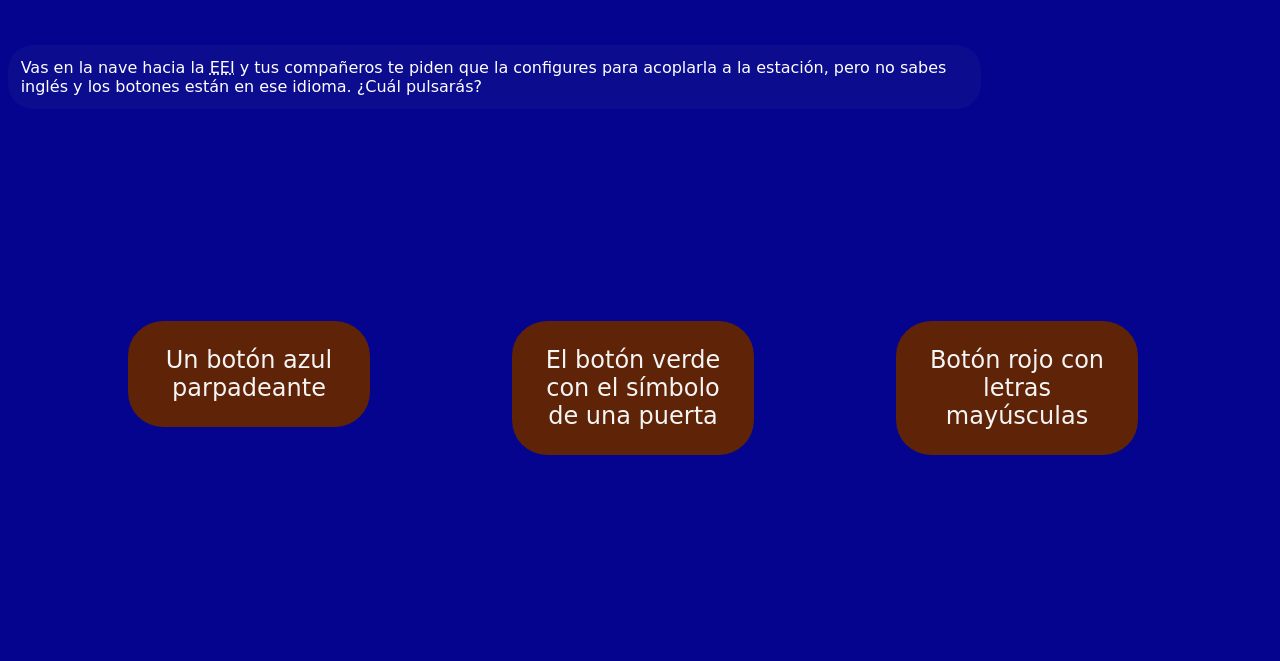
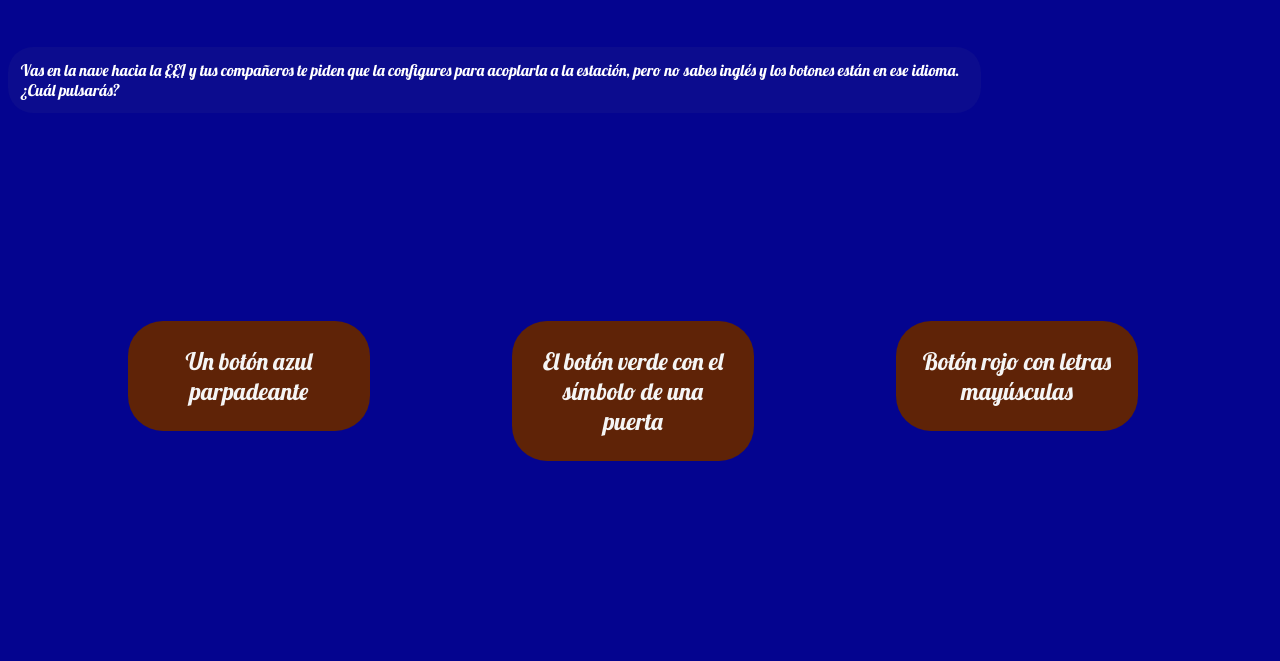
Before and after one commit to Adrian-Cobos/Projecto_CSS, a plain HTML site: page pages/1preg.html in a window 1280 px wide. Shown: the part 139-800 px from the top of the page. Drawn offline with Linux system fonts and the light colour scheme.

Commit message:
12.10 16/02/2023

```diff
--- a/pages/1preg.html
+++ b/pages/1preg.html
@@ -6,6 +6,15 @@
     <meta name="viewport" content="width=device-width, initial-scale=1.0">
     <link href="../css/main.css" rel="stylesheet" type="text/css"/>
     <title>Pregunta 1</title>
+
+    <!--Fuentes-->
+    <link rel="preconnect" href="https://fonts.googleapis.com">
+    <link rel="preconnect" href="https://fonts.gstatic.com" crossorigin>
+    <link href="https://fonts.googleapis.com/css2?family=Bebas+Neue&display=swap" rel="stylesheet">
+
+    <link rel="preconnect" href="https://fonts.googleapis.com">
+    <link rel="preconnect" href="https://fonts.gstatic.com" crossorigin>
+    <link href="https://fonts.googleapis.com/css2?family=Lobster&display=swap" rel="stylesheet">
 </head>
 <body>
     <h1>Aventura espacial</h1>
```
Also changed, not shown: pages/2preg.html (+9 -0 lines), pages/3preg.html (+9 -0 lines), pages/4preg.html (+9 -0 lines), pages/créditos.html (+9 -0 lines), pages/final1-1.html (+9 -0 lines), pages/final1-2.html (+9 -0 lines), pages/final2.html (+9 -0 lines), pages/final3-1.html (+9 -0 lines), pages/final3-2.html (+9 -0 lines), pages/final4.html (+9 -0 lines).
